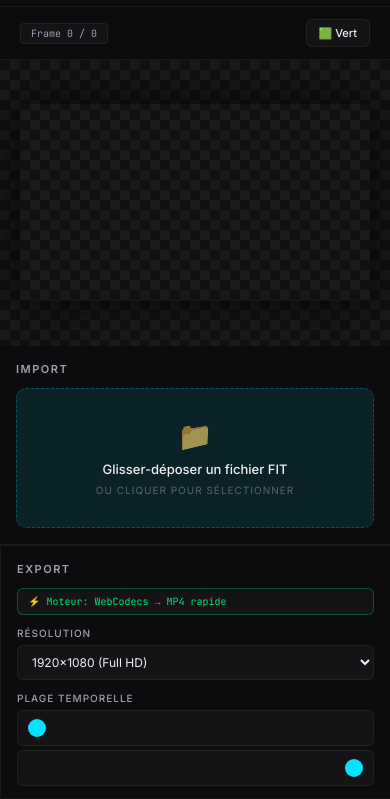
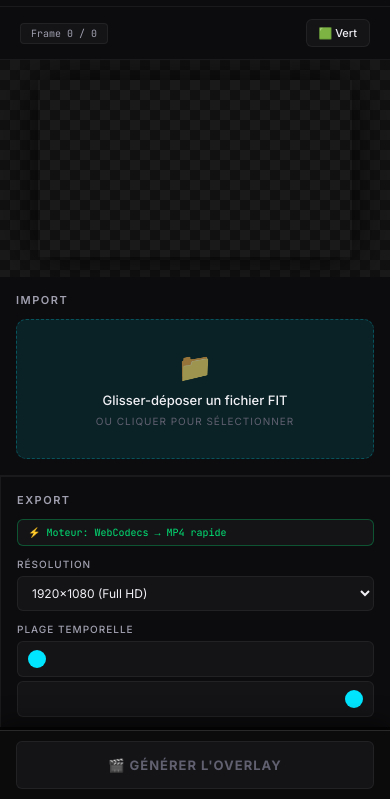
Before and after one commit to niceescap/PP2, a website built with Vite: page index.html in a window 390 px wide. Shown: the part 45-844 px from the top of the page. Built offline with nearby package versions, Linux system fonts and the light colour scheme.

Commit message:
fix(ui): rendre le bouton « Générer l'overlay » accessible en mobile
Sur mobile, .panel était plafonné à 30vh avec un scroll interne et
body était en overflow:hidden. Le bouton d'export se trouvait à
880px dans un viewport de 844px : ni visible, ni atteignable, car le
document ne pouvait pas défiler.

Correctifs (media query max-width: 900px) :
- .main défile en vertical, .panel libère sa hauteur
- .export-actions devient une barre fixe en bas de l'écran, bouton
  à 48px de haut (cible tactile), avec safe-area-inset-bottom
- padding-bottom sur .app pour ne masquer aucun contenu
- .toast repositionné au-dessus de la barre d'action

Vérifié au viewport 390x844 (iPhone) : le bouton passe de top=880px
(hors écran) à top=786px, visible sans défilement.

```diff
--- a/src/styles/main.css
+++ b/src/styles/main.css
@@ -501,9 +501,64 @@ input[type="range"]::-webkit-slider-thumb {
   :root { --panel-w: 240px; }
 }
 @media (max-width: 900px) {
-  .main { flex-direction: column; }
-  .panel { width: 100%; max-height: 30vh; border-right: none; border-bottom: 1px solid var(--border); }
+  /* ── Flux vertical défilant ──────────────────────────
+     Les panneaux étaient confinés à 30vh avec un scroll
+     interne : la moitié des contrôles (dont le bouton
+     « Générer l'overlay ») se retrouvait hors de l'écran
+     sans que le document puisse défiler. On libère la
+     hauteur et on laisse .main défiler verticalement. */
+  .main {
+    flex-direction: column;
+    overflow-x: hidden;
+    overflow-y: auto;
+    -webkit-overflow-scrolling: touch;
+  }
+  .panel {
+    width: 100%;
+    max-height: none;
+    overflow: visible;
+    flex: 0 0 auto;
+    border-right: none;
+    border-bottom: 1px solid var(--border);
+  }
   .panel-left { order: 2; }
   .panel-right { order: 3; }
-  .preview-area { order: 1; min-height: 40vh; }
+  .preview-area {
+    order: 1;
+    flex: 0 0 auto;
+    height: 32vh;
+    min-height: 200px;
+  }
+
+  /* ── Barre d'action fixe ─────────────────────────────
+     L'action principale reste en permanence visible et
+     atteignable au pouce, sans avoir à faire défiler
+     jusqu'au bas du panneau Export. */
+  .export-actions {
+    position: fixed;
+    left: 0;
+    right: 0;
+    bottom: 0;
+    z-index: 900;
+    display: flex;
+    gap: 8px;
+    margin: 0;
+    padding: 10px 16px calc(10px + env(safe-area-inset-bottom, 0px));
+    background: rgba(12, 12, 14, 0.92);
+    -webkit-backdrop-filter: blur(12px);
+    backdrop-filter: blur(12px);
+    border-top: 1px solid var(--border-strong);
+    box-shadow: 0 -6px 24px rgba(0, 0, 0, 0.55);
+  }
+  .export-actions button {
+    width: auto;
+    flex: 1;
+    min-height: 48px;
+  }
+
+  /* Réserve la place de la barre pour ne masquer aucun contenu. */
+  .app { padding-bottom: calc(72px + env(safe-area-inset-bottom, 0px)); }
+
+  /* Le toast ne doit plus passer sous la barre d'action. */
+  .toast { bottom: calc(80px + env(safe-area-inset-bottom, 0px)); }
 }
```
